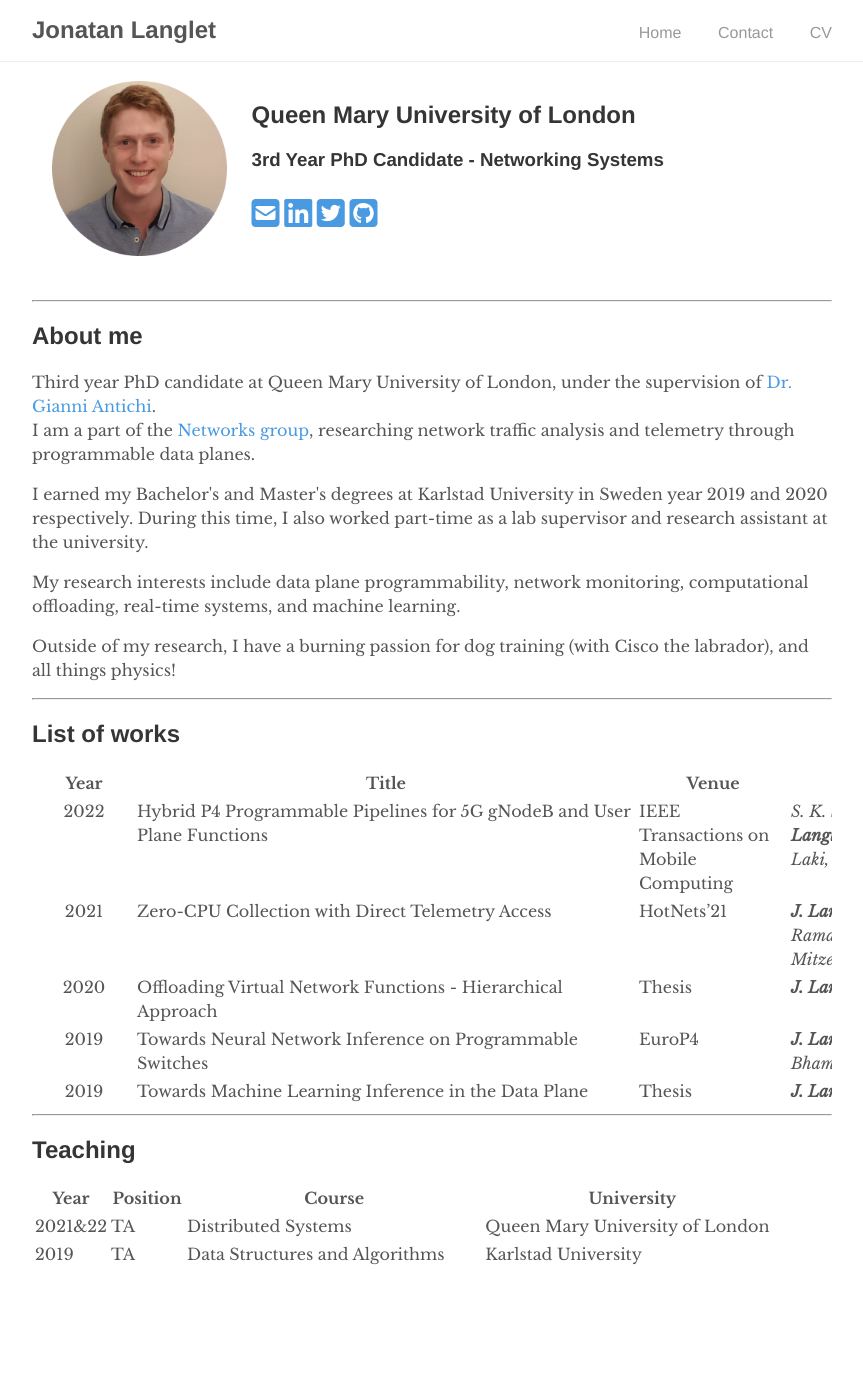
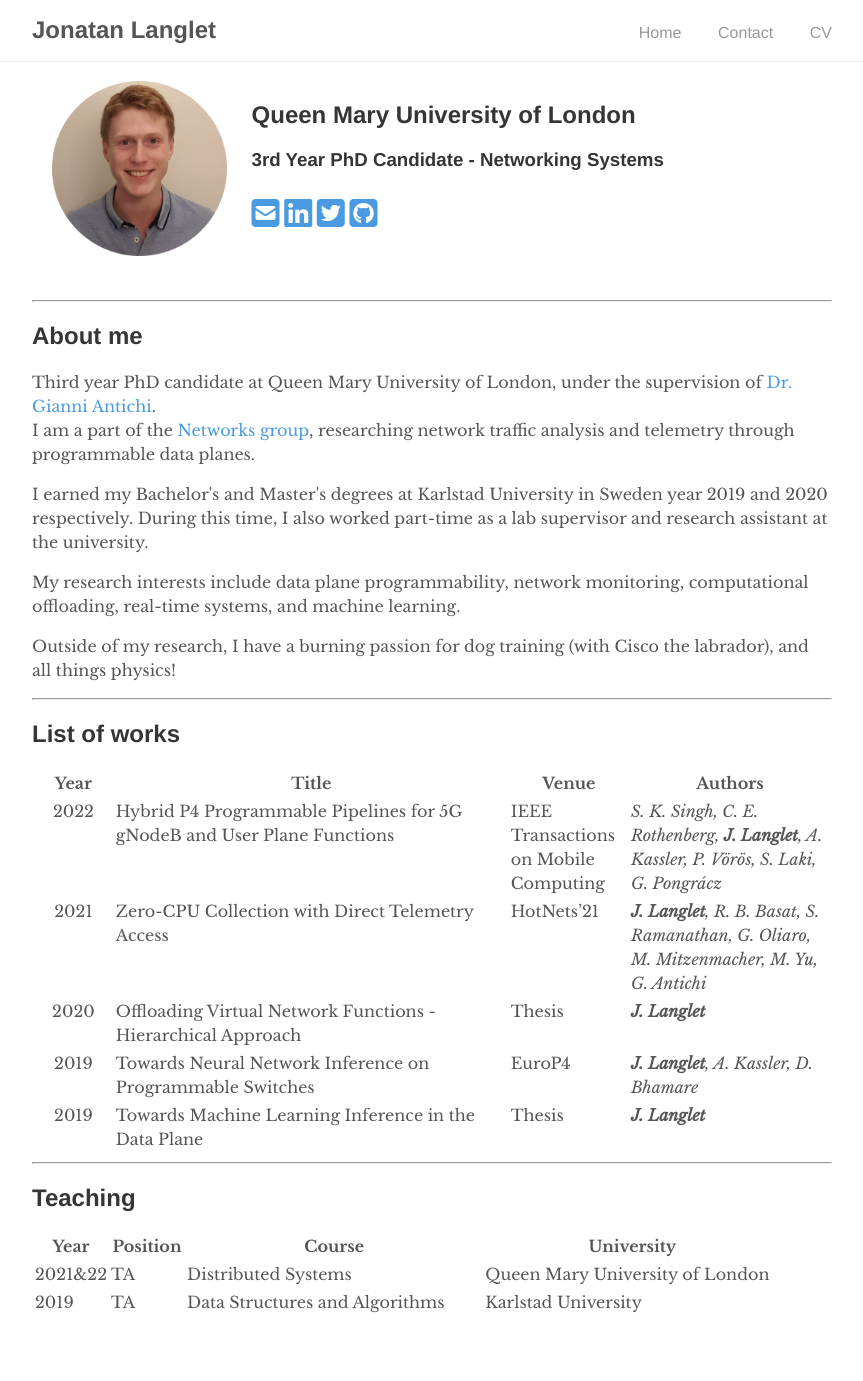
Before and after one commit to jonlanglet/jonlanglet.github.io, a Jekyll site: the page built from index.md, in a window 1280 px wide. Shown: the whole page, without its empty margins (208-1071 px from the left). Built offline with Jekyll 4.4.1, drawn with Linux system fonts in a browser that asks for light colours; nearby versions of some CDN libraries; a style sheet for code colours, icons or effects is not loaded; before the commit the page ends 1333 px from its top, so only the background shows below that.

Commit message:
pubtable format

```diff
--- a/_includes/publications.html
+++ b/_includes/publications.html
@@ -4,10 +4,10 @@
 <div id="div_publications">
 	<table>
 		<colgroup>
-			<col width="10%" style="min-width:100px;"/>
-			<col width="50%" style="min-width:500px;"/>
-			<col width="15%" style="min-width:150px;"/>
-			<col width="25%" style="min-width:250px;"/>
+			<col width="10%" style="min-width:70px;"/>
+			<col width="50%" style="min-width:300px;"/>
+			<col width="15%" style="min-width:100px;"/>
+			<col width="25%" style="min-width:200px;"/>
 		</colgroup>
 		<thead>
 			<tr class="header">
--- a/assets/main.scss
+++ b/assets/main.scss
@@ -42,6 +42,5 @@
 
 
 #div_publications {
-	width:100%;
 	overflow:auto;
 }
```
